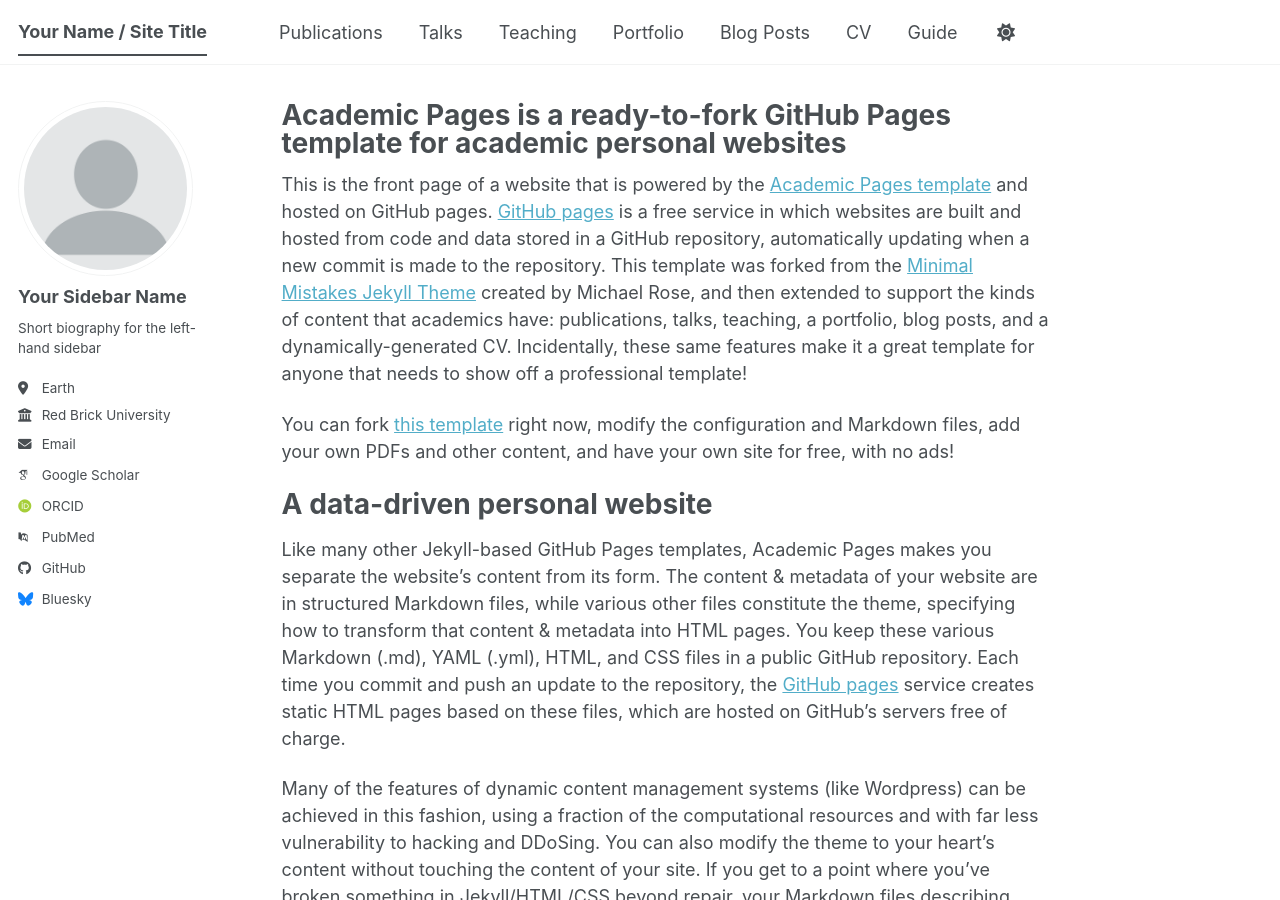
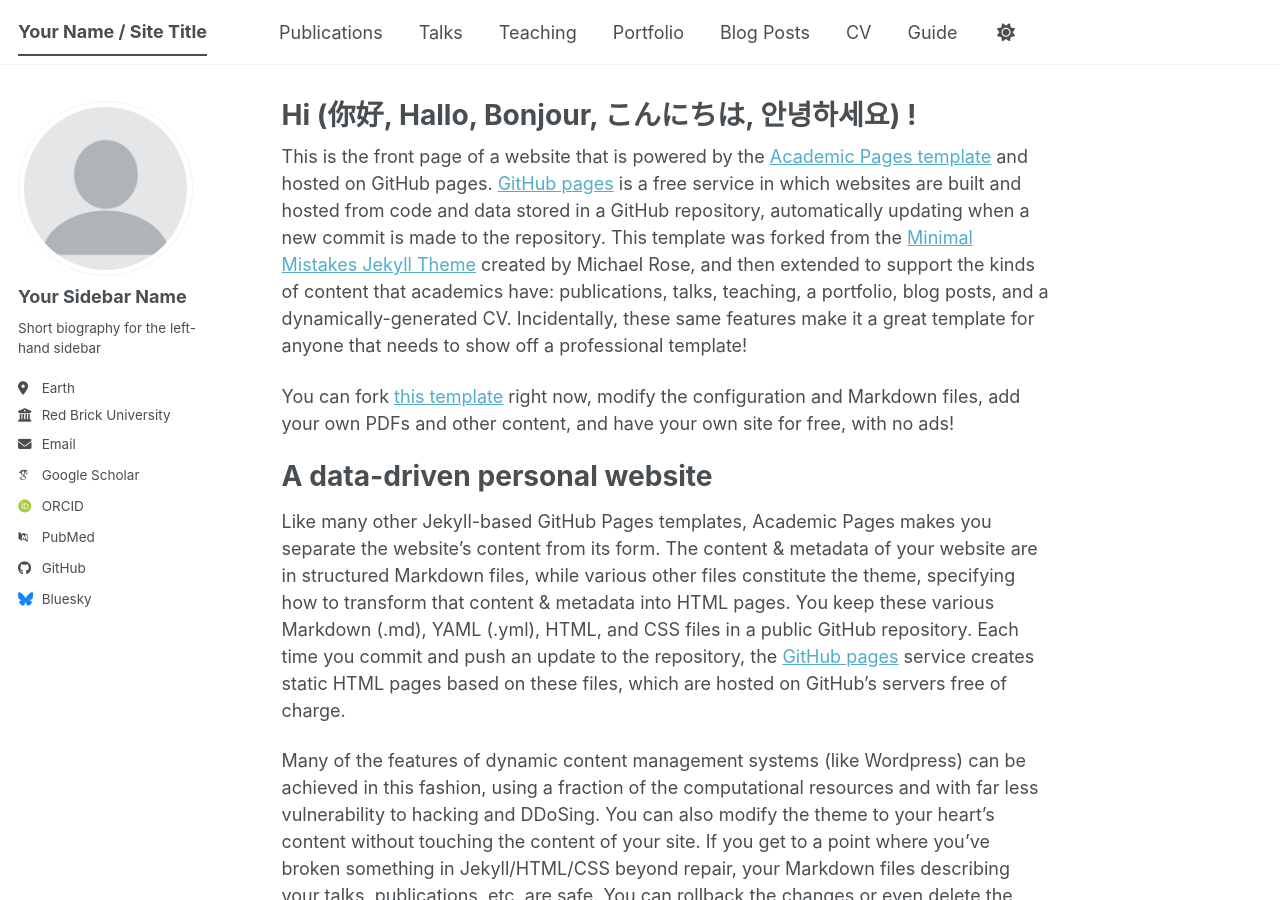
Before and after one commit to liuhaobohku/liuhaobohku.github.io, a Jekyll site: the page built from _pages/about.md, in a window 1280 px wide and 900 px high. Built offline with Jekyll 4.4.1, drawn with Linux system fonts in a browser that asks for light colours; some web fonts are replaced; a script bundle is joined from its source files by our own code; library files that are not in the unit come from our copies.

Commit message:
Update about.md

```diff
--- a/_pages/about.md
+++ b/_pages/about.md
@@ -1,6 +1,6 @@
 ---
 permalink: /
-title: "Academic Pages is a ready-to-fork GitHub Pages template for academic personal websites"
+title: "Hi (你好, Hallo, Bonjour, こんにちは, 안녕하세요) !"
 author_profile: true
 redirect_from:
   - /about/
```
